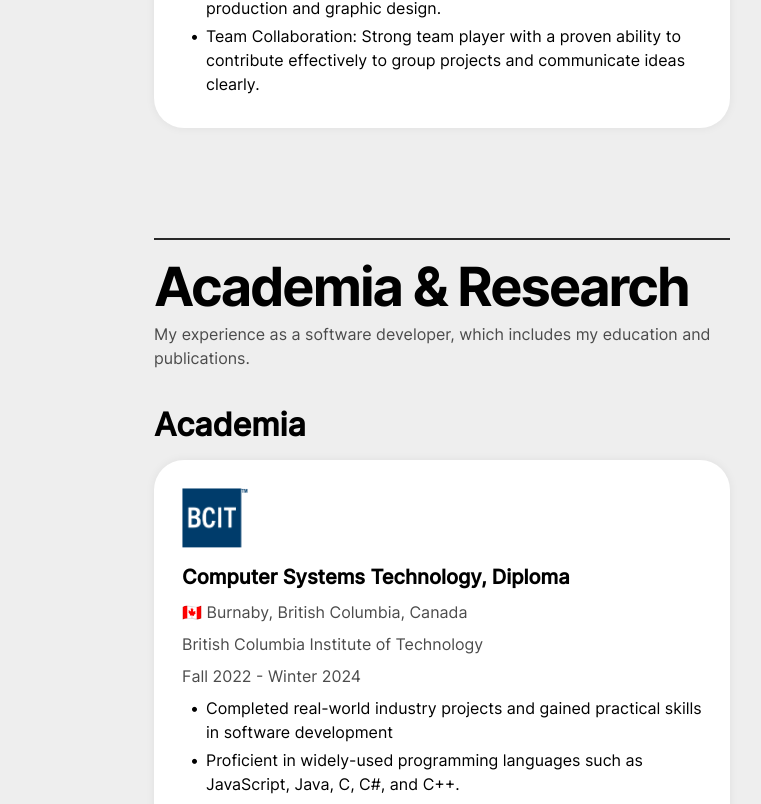
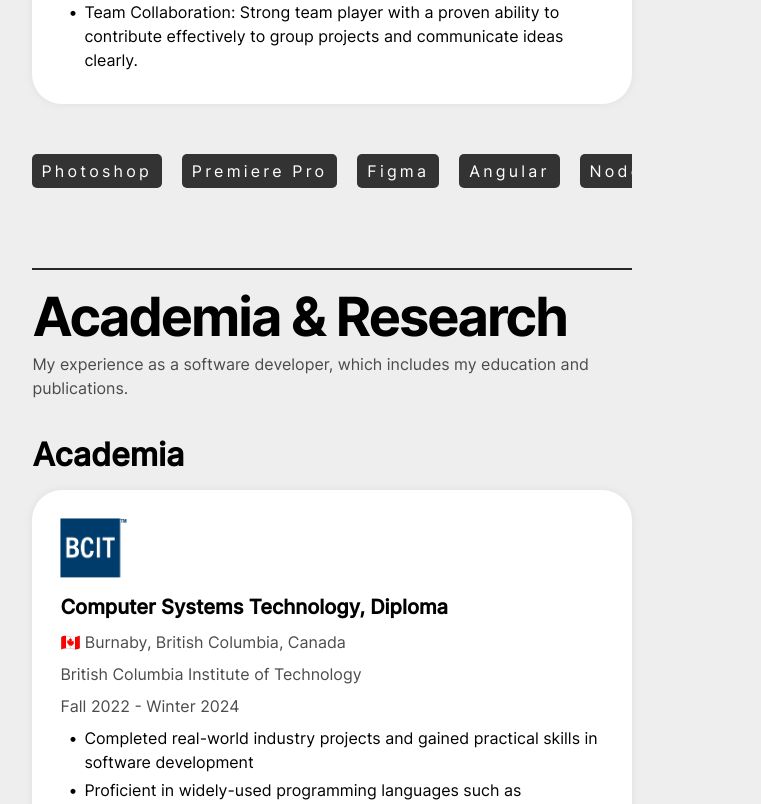
Before and after one commit to gathrean/my-portfolio, a React (Create React App) app: page / in a window 1280 px wide. Shown: the part 2674-3478 px from the top of the page, without its empty margins (422-1183 px from the left). Built offline with nearby package versions, Linux system fonts and the light colour scheme.

Commit message:
Added an infinite scroll for skill keywords

```diff
--- a/src/App.css
+++ b/src/App.css
@@ -265,6 +265,7 @@ hr {
 .section-container {
   padding: 0px 20vw 50px 5vw;
   max-height: fit-content;
+  max-width: 1500px;
 }
 
 .section-container h1,
@@ -283,7 +284,7 @@ hr {
   display: flex;
   flex-direction: column;
   justify-content: center;
-  /* padding: 0 5vw; */
+  max-width: 600px;
 }
 
 @media screen and (max-width: 1400px) {
--- a/src/pages/LandingPage/Sections/ABOUT/ABOUT.jsx
+++ b/src/pages/LandingPage/Sections/ABOUT/ABOUT.jsx
@@ -3,6 +3,7 @@ import React from 'react';
 
 // Styles
 import './ABOUT.css';
+import './InfiniteScroll.css';
 
 export function ABOUT() {
   return (
@@ -68,6 +69,34 @@ export function ABOUT() {
 
           <br />
 
+
+          <div className="scroll" style={{ '--time': '30s' }}>
+            <div>
+              <span>HTML</span>
+              <span>CSS</span>
+              <span>JavaScript</span>
+              <span>ReactJS</span>
+              <span>Figma</span>
+              <span>Photoshop</span>
+              <span>Premiere Pro</span>
+              <span>Figma</span>
+              <span>Angular</span>
+              <span>Node JS</span>
+            </div>
+            <div>
+              <span>HTML</span>
+              <span>CSS</span>
+              <span>JavaScript</span>
+              <span>ReactJS</span>
+              <span>Figma</span>
+              <span>Photoshop</span>
+              <span>Premiere Pro</span>
+              <span>Figma</span>
+              <span>Angular</span>
+              <span>Node JS</span>
+            </div>
+          </div>
+
         </div>
       </div>
     </div>
--- /dev/null
+++ b/src/pages/LandingPage/Sections/ABOUT/InfiniteScroll.css
@@ -0,0 +1,67 @@
+.scroll {
+    position: relative;
+    display: flex;
+    overflow: hidden;
+    width: 100%;
+    /* mask-image: linear-gradient(90deg, transparent, #fff 10%, #fff 80%, transparent);
+    -webkit-mask-image: linear-gradient(90deg, transparent, #fff 20%, #fff 80%, transparent); */
+}
+
+.scroll div {
+    white-space: nowrap;
+    animation: scroll var(--time) linear infinite;
+    animation-delay: calc(var(--time)*-1);
+
+}
+
+.scroll div:nth-child(2) {
+    animation: scroll2 var(--time) linear infinite;
+    animation-delay: calc(var(--time)/-2);
+}
+
+@keyframes scroll {
+    0% {
+        transform: translateX(100%);
+    }
+
+    100% {
+        transform: translateX(-100%);
+    }
+}
+
+@keyframes scroll2 {
+    0% {
+        transform: translateX(0);
+    }
+
+    100% {
+        transform: translateX(-200%);
+    }
+}
+
+.scroll div span {
+    display: inline-flex;
+    margin: 10px;
+    letter-spacing: 0.2em;
+    background: #333;
+    color: #fff;
+    padding: 5px 10px;
+    border-radius: 5px;
+    transition: 0.5s;
+}
+
+.scroll div span:hover {
+    background: var(--colorblue);
+    cursor: pointer;
+}
+
+.imgBox div {
+    display: flex;
+    align-items: center;
+    justify-content: center;
+}
+
+.imgBox img {
+    max-width: 100px;
+    scale: 0.8;
+}
```
